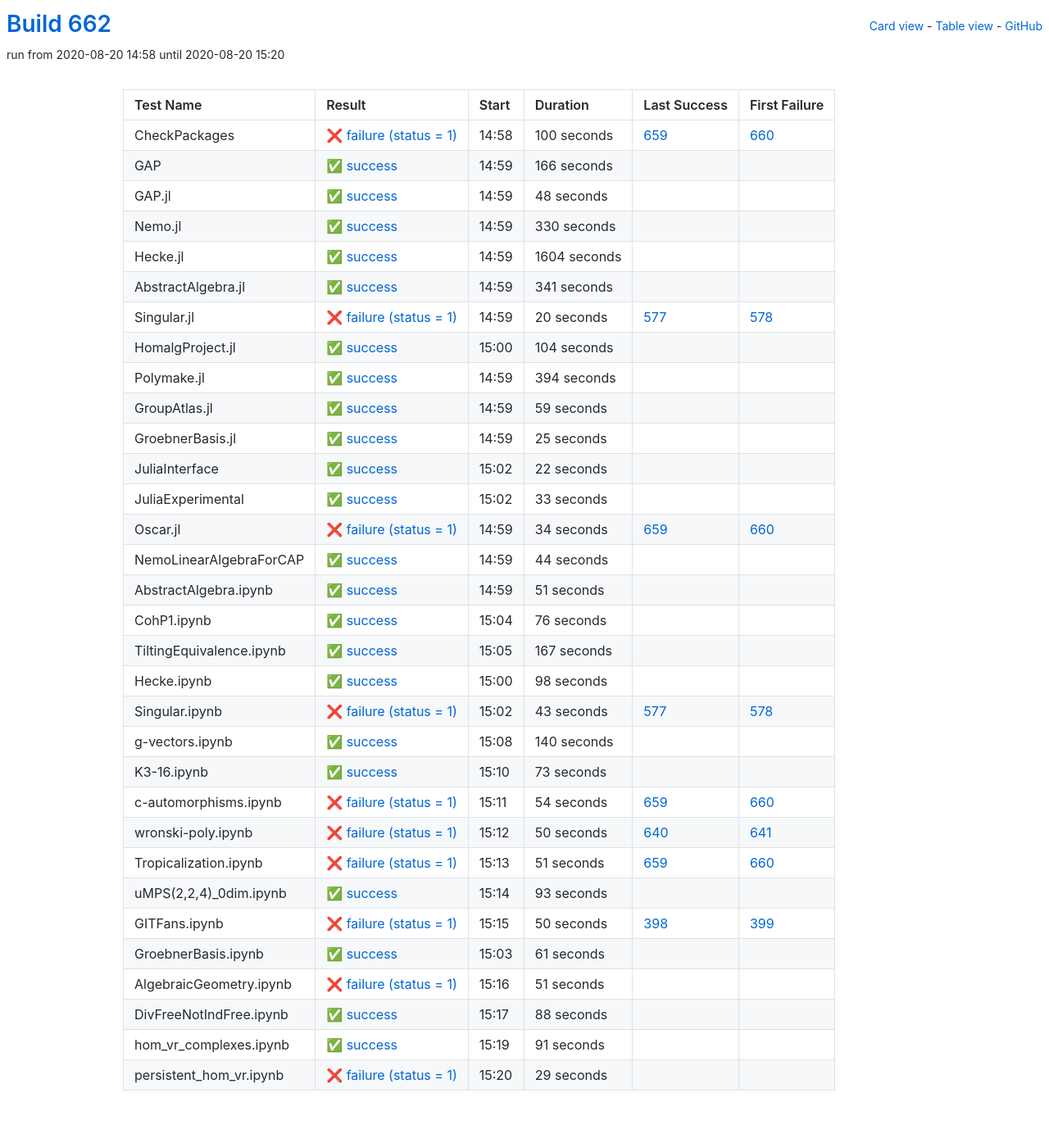
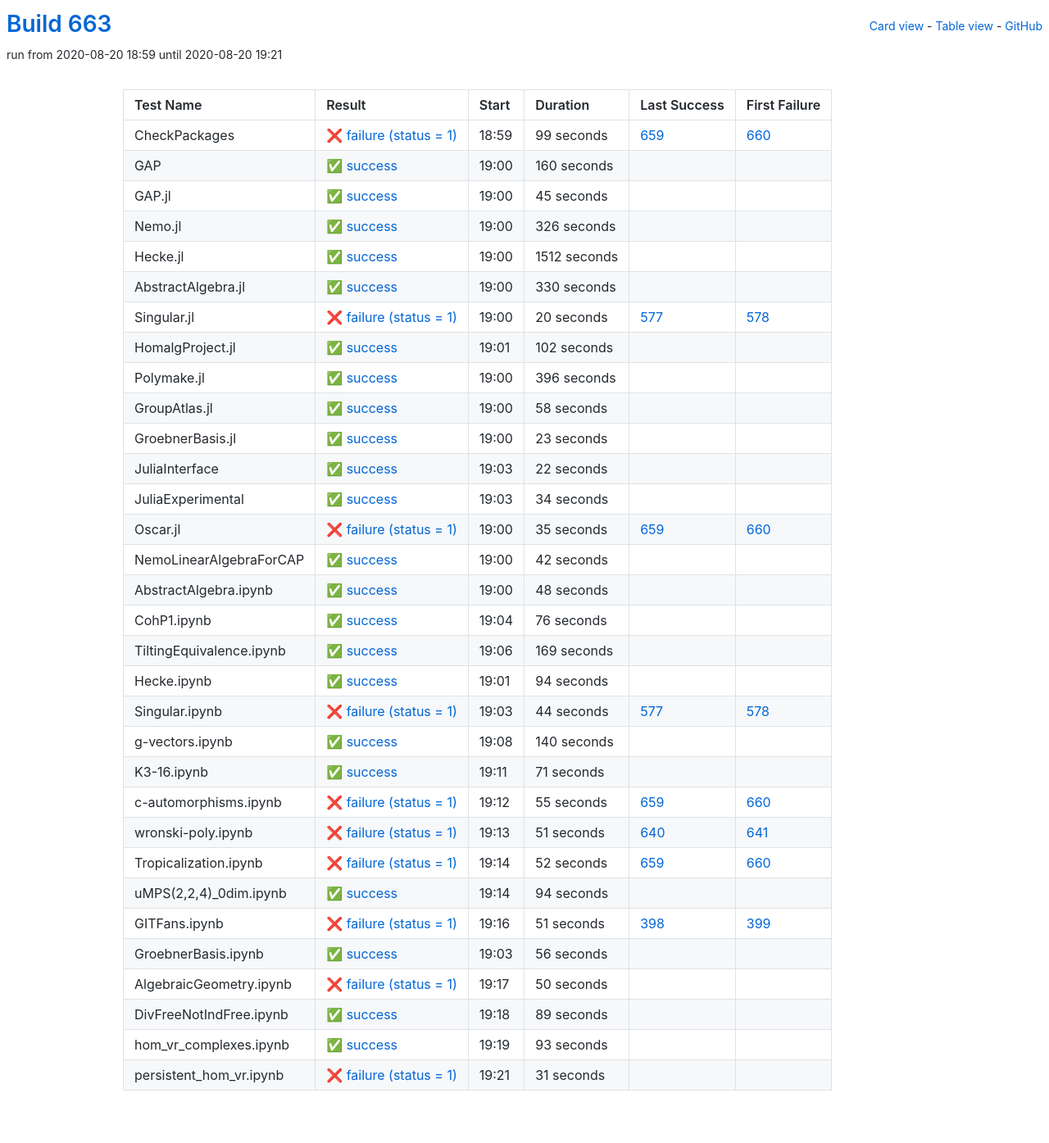
Before and after one commit to oscar-system/oscar-ci-status-stable, a Jekyll site: the page built from table.html, in a window 1280 px wide. Shown: the whole page at 82% size. Built offline with Jekyll 4.4.1, drawn with Linux system fonts in a browser that asks for light colours.

Commit message:
Build #663

```diff
--- a/_data/ci.yml
+++ b/_data/ci.yml
@@ -1,6 +1,6 @@
 ---
-build: 662
-build_url: https://oscarci.mathematik.uni-kl.de/job/oscar-stable/662/
+build: 663
+build_url: https://oscarci.mathematik.uni-kl.de/job/oscar-stable/663/
 job: oscar-stable
 organization: oscar-system
 repo: oscar-ci-status-stable
@@ -8,44 +8,68 @@ repourl: https://github.com/oscar-system/oscar-ci-status-stable
 tests:
 - name: CheckPackages
   id: checkpackages
-  log: https://oscarci.mathematik.uni-kl.de/job/oscar-stable/662/artifact/logs/build-662/CheckPackages.log
-  start: 2020-08-20 14:58
+  log: https://oscarci.mathematik.uni-kl.de/job/oscar-stable/663/artifact/logs/build-663/CheckPackages.log
+  start: 2020-08-20 18:59
   success: false
   exitcode: 1
   status: failure
-  duration: 100
+  duration: 99
   last_success: 659
   last_success_url: https://oscarci.mathematik.uni-kl.de/job/oscar-stable/659/
   first_failure: 660
   first_failure_url: https://oscarci.mathematik.uni-kl.de/job/oscar-stable/660/
 - name: GAP
   id: gap
-  log: https://oscarci.mathematik.uni-kl.de/job/oscar-stable/662/artifact/logs/build-662/GAP.log
-  start: 2020-08-20 14:59
+  log: https://oscarci.mathematik.uni-kl.de/job/oscar-stable/663/artifact/logs/build-663/GAP.log
+  start: 2020-08-20 19:00
   success: true
   exitcode: 0
   status: success
-  duration: 166
+  duration: 160
   last_success: false
   last_success_url:
   first_failure: false
   first_failure_url:
 - name: GAP.jl
   id: gap-jl
-  log: https://oscarci.mathematik.uni-kl.de/job/oscar-stable/662/artifact/logs/build-662/GAP.jl.log
-  start: 2020-08-20 14:59
+  log: https://oscarci.mathematik.uni-kl.de/job/oscar-stable/663/artifact/logs/build-663/GAP.jl.log
+  start: 2020-08-20 19:00
   success: true
   exitcode: 0
   status: success
-  duration: 48
+  duration: 45
   last_success: false
   last_success_url:
   first_failure: false
   first_failure_url:
 - name: Nemo.jl
   id: nemo-jl
-  log: https://oscarci.mathematik.uni-kl.de/job/oscar-stable/662/artifact/logs/build-662/Nemo.jl.log
-  start: 2020-08-20 14:59
+  log: https://oscarci.mathematik.uni-kl.de/job/oscar-stable/663/artifact/logs/build-663/Nemo.jl.log
+  start: 2020-08-20 19:00
+  success: true
+  exitcode: 0
+  status: success
+  duration: 326
+  last_success: false
+  last_success_url:
+  first_failure: false
+  first_failure_url:
+- name: Hecke.jl
+  id: hecke-jl
+  log: https://oscarci.mathematik.uni-kl.de/job/oscar-stable/663/artifact/logs/build-663/Hecke.jl.log
+  start: 2020-08-20 19:00
+  success: true
+  exitcode: 0
+  status: success
+  duration: 1512
+  last_success: false
+  last_success_url:
+  first_failure: false
+  first_failure_url:
+- name: AbstractAlgebra.jl
+  id: abstractalgebra-jl
+  log: https://oscarci.mathematik.uni-kl.de/job/oscar-stable/663/artifact/logs/build-663/AbstractAlgebra.jl.log
+  start: 2020-08-20 19:00
   success: true
   exitcode: 0
   status: success
@@ -54,34 +78,10 @@ tests:
   last_success_url:
   first_failure: false
   first_failure_url:
-- name: Hecke.jl
-  id: hecke-jl
-  log: https://oscarci.mathematik.uni-kl.de/job/oscar-stable/662/artifact/logs/build-662/Hecke.jl.log
-  start: 2020-08-20 14:59
-  success: true
-  exitcode: 0
-  status: success
-  duration: 1604
-  last_success: false
-  last_success_url:
-  first_failure: false
-  first_failure_url:
-- name: AbstractAlgebra.jl
-  id: abstractalgebra-jl
-  log: https://oscarci.mathematik.uni-kl.de/job/oscar-stable/662/artifact/logs/build-662/AbstractAlgebra.jl.log
-  start: 2020-08-20 14:59
-  success: true
-  exitcode: 0
-  status: success
-  duration: 341
-  last_success: false
-  last_success_url:
-  first_failure: false
-  first_failure_url:
 - name: Singular.jl
   id: singular-jl
-  log: https://oscarci.mathematik.uni-kl.de/job/oscar-stable/662/artifact/logs/build-662/Singular.jl.log
-  start: 2020-08-20 14:59
+  log: https://oscarci.mathematik.uni-kl.de/job/oscar-stable/663/artifact/logs/build-663/Singular.jl.log
+  start: 2020-08-20 19:00
   success: false
   exitcode: 1
   status: failure
@@ -92,56 +92,56 @@ tests:
   first_failure_url: https://oscarci.mathematik.uni-kl.de/job/oscar-stable/578/
 - name: HomalgProject.jl
   id: homalgproject-jl
-  log: https://oscarci.mathematik.uni-kl.de/job/oscar-stable/662/artifact/logs/build-662/HomalgProject.jl.log
-  start: 2020-08-20 15:00
+  log: https://oscarci.mathematik.uni-kl.de/job/oscar-stable/663/artifact/logs/build-663/HomalgProject.jl.log
+  start: 2020-08-20 19:01
   success: true
   exitcode: 0
   status: success
-  duration: 104
+  duration: 102
   last_success: false
   last_success_url:
   first_failure: false
   first_failure_url:
 - name: Polymake.jl
   id: polymake-jl
-  log: https://oscarci.mathematik.uni-kl.de/job/oscar-stable/662/artifact/logs/build-662/Polymake.jl.log
-  start: 2020-08-20 14:59
+  log: https://oscarci.mathematik.uni-kl.de/job/oscar-stable/663/artifact/logs/build-663/Polymake.jl.log
+  start: 2020-08-20 19:00
   success: true
   exitcode: 0
   status: success
-  duration: 394
+  duration: 396
   last_success: false
   last_success_url:
   first_failure: false
   first_failure_url:
 - name: GroupAtlas.jl
   id: groupatlas-jl
-  log: https://oscarci.mathematik.uni-kl.de/job/oscar-stable/662/artifact/logs/build-662/GroupAtlas.jl.log
-  start: 2020-08-20 14:59
+  log: https://oscarci.mathematik.uni-kl.de/job/oscar-stable/663/artifact/logs/build-663/GroupAtlas.jl.log
+  start: 2020-08-20 19:00
   success: true
   exitcode: 0
   status: success
-  duration: 59
+  duration: 58
   last_success: false
   last_success_url:
   first_failure: false
   first_failure_url:
 - name: GroebnerBasis.jl
   id: groebnerbasis-jl
-  log: https://oscarci.mathematik.uni-kl.de/job/oscar-stable/662/artifact/logs/build-662/GroebnerBasis.jl.log
-  start: 2020-08-20 14:59
+  log: https://oscarci.mathematik.uni-kl.de/job/oscar-stable/663/artifact/logs/build-663/GroebnerBasis.jl.log
+  start: 2020-08-20 19:00
   success: true
   exitcode: 0
   status: success
-  duration: 25
+  duration: 23
   last_success: false
   last_success_url:
   first_failure: false
   first_failure_url:
 - name: JuliaInterface
   id: juliainterface
-  log: https://oscarci.mathematik.uni-kl.de/job/oscar-stable/662/artifact/logs/build-662/JuliaInterface.log
-  start: 2020-08-20 15:02
+  log: https://oscarci.mathematik.uni-kl.de/job/oscar-stable/663/artifact/logs/build-663/JuliaInterface.log
+  start: 2020-08-20 19:03
   success: true
   exitcode: 0
   status: success
@@ -152,56 +152,56 @@ tests:
   first_failure_url:
 - name: JuliaExperimental
   id: juliaexperimental
-  log: https://oscarci.mathematik.uni-kl.de/job/oscar-stable/662/artifact/logs/build-662/JuliaExperimental.log
-  start: 2020-08-20 15:02
+  log: https://oscarci.mathematik.uni-kl.de/job/oscar-stable/663/artifact/logs/build-663/JuliaExperimental.log
+  start: 2020-08-20 19:03
   success: true
   exitcode: 0
   status: success
-  duration: 33
+  duration: 34
   last_success: false
   last_success_url:
   first_failure: false
   first_failure_url:
 - name: Oscar.jl
   id: oscar-jl
-  log: https://oscarci.mathematik.uni-kl.de/job/oscar-stable/662/artifact/logs/build-662/Oscar.jl.log
-  start: 2020-08-20 14:59
+  log: https://oscarci.mathematik.uni-kl.de/job/oscar-stable/663/artifact/logs/build-663/Oscar.jl.log
+  start: 2020-08-20 19:00
   success: false
   exitcode: 1
   status: failure
-  duration: 34
+  duration: 35
   last_success: 659
   last_success_url: https://oscarci.mathematik.uni-kl.de/job/oscar-stable/659/
   first_failure: 660
   first_failure_url: https://oscarci.mathematik.uni-kl.de/job/oscar-stable/660/
 - name: NemoLinearAlgebraForCAP
   id: nemolinearalgebraforcap
-  log: https://oscarci.mathematik.uni-kl.de/job/oscar-stable/662/artifact/logs/build-662/NemoLinearAlgebraForCAP.log
-  start: 2020-08-20 14:59
+  log: https://oscarci.mathematik.uni-kl.de/job/oscar-stable/663/artifact/logs/build-663/NemoLinearAlgebraForCAP.log
+  start: 2020-08-20 19:00
   success: true
   exitcode: 0
   status: success
-  duration: 44
+  duration: 42
   last_success: false
   last_success_url:
   first_failure: false
   first_failure_url:
 - name: AbstractAlgebra.ipynb
   id: abstractalgebra-ipynb
-  log: https://oscarci.mathematik.uni-kl.de/job/oscar-stable/662/artifact/logs/build-662/AbstractAlgebra.ipynb.log
-  start: 2020-08-20 14:59
+  log: https://oscarci.mathematik.uni-kl.de/job/oscar-stable/663/artifact/logs/build-663/AbstractAlgebra.ipynb.log
+  start: 2020-08-20 19:00
   success: true
   exitcode: 0
   status: success
-  duration: 51
+  duration: 48
   last_success: false
   last_success_url:
   first_failure: false
   first_failure_url:
 - name: CohP1.ipynb
   id: cohp1-ipynb
-  log: https://oscarci.mathematik.uni-kl.de/job/oscar-stable/662/artifact/logs/build-662/CohP1.ipynb.log
-  start: 2020-08-20 15:04
+  log: https://oscarci.mathematik.uni-kl.de/job/oscar-stable/663/artifact/logs/build-663/CohP1.ipynb.log
+  start: 2020-08-20 19:04
   success: true
   exitcode: 0
   status: success
@@ -212,44 +212,44 @@ tests:
   first_failure_url:
 - name: TiltingEquivalence.ipynb
   id: tiltingequivalence-ipynb
-  log: https://oscarci.mathematik.uni-kl.de/job/oscar-stable/662/artifact/logs/build-662/TiltingEquivalence.ipynb.log
-  start: 2020-08-20 15:05
+  log: https://oscarci.mathematik.uni-kl.de/job/oscar-stable/663/artifact/logs/build-663/TiltingEquivalence.ipynb.log
+  start: 2020-08-20 19:06
   success: true
   exitcode: 0
   status: success
-  duration: 167
+  duration: 169
   last_success: false
   last_success_url:
   first_failure: false
   first_failure_url:
 - name: Hecke.ipynb
   id: hecke-ipynb
-  log: https://oscarci.mathematik.uni-kl.de/job/oscar-stable/662/artifact/logs/build-662/Hecke.ipynb.log
-  start: 2020-08-20 15:00
+  log: https://oscarci.mathematik.uni-kl.de/job/oscar-stable/663/artifact/logs/build-663/Hecke.ipynb.log
+  start: 2020-08-20 19:01
   success: true
   exitcode: 0
   status: success
-  duration: 98
+  duration: 94
   last_success: false
   last_success_url:
   first_failure: false
   first_failure_url:
 - name: Singular.ipynb
   id: singular-ipynb
-  log: https://oscarci.mathematik.uni-kl.de/job/oscar-stable/662/artifact/logs/build-662/Singular.ipynb.log
-  start: 2020-08-20 15:02
+  log: https://oscarci.mathematik.uni-kl.de/job/oscar-stable/663/artifact/logs/build-663/Singular.ipynb.log
+  start: 2020-08-20 19:03
   success: false
   exitcode: 1
   status: failure
-  duration: 43
+  duration: 44
   last_success: 577
   last_success_url: https://oscarci.mathematik.uni-kl.de/job/oscar-stable/577/
   first_failure: 578
   first_failure_url: https://oscarci.mathematik.uni-kl.de/job/oscar-stable/578/
 - name: g-vectors.ipynb
   id: g-vectors-ipynb
-  log: https://oscarci.mathematik.uni-kl.de/job/oscar-stable/662/artifact/logs/build-662/g-vectors.ipynb.log
-  start: 2020-08-20 15:08
+  log: https://oscarci.mathematik.uni-kl.de/job/oscar-stable/663/artifact/logs/build-663/g-vectors.ipynb.log
+  start: 2020-08-20 19:08
   success: true
   exitcode: 0
   status: success
@@ -260,56 +260,116 @@ tests:
   first_failure_url:
 - name: K3-16.ipynb
   id: k3-16-ipynb
-  log: https://oscarci.mathematik.uni-kl.de/job/oscar-stable/662/artifact/logs/build-662/K3-16.ipynb.log
-  start: 2020-08-20 15:10
+  log: https://oscarci.mathematik.uni-kl.de/job/oscar-stable/663/artifact/logs/build-663/K3-16.ipynb.log
+  start: 2020-08-20 19:11
   success: true
   exitcode: 0
   status: success
-  duration: 73
+  duration: 71
   last_success: false
   last_success_url:
   first_failure: false
   first_failure_url:
 - name: c-automorphisms.ipynb
   id: c-automorphisms-ipynb
-  log: https://oscarci.mathematik.uni-kl.de/job/oscar-stable/662/artifact/logs/build-662/c-automorphisms.ipynb.log
-  start: 2020-08-20 15:11
+  log: https://oscarci.mathematik.uni-kl.de/job/oscar-stable/663/artifact/logs/build-663/c-automorphisms.ipynb.log
+  start: 2020-08-20 19:12
   success: false
   exitcode: 1
   status: failure
-  duration: 54
+  duration: 55
   last_success: 659
   last_success_url: https://oscarci.mathematik.uni-kl.de/job/oscar-stable/659/
   first_failure: 660
   first_failure_url: https://oscarci.mathematik.uni-kl.de/job/oscar-stable/660/
 - name: wronski-poly.ipynb
   id: wronski-poly-ipynb
-  log: https://oscarci.mathematik.uni-kl.de/job/oscar-stable/662/artifact/logs/build-662/wronski-poly.ipynb.log
-  start: 2020-08-20 15:12
+  log: https://oscarci.mathematik.uni-kl.de/job/oscar-stable/663/artifact/logs/build-663/wronski-poly.ipynb.log
+  start: 2020-08-20 19:13
   success: false
   exitcode: 1
   status: failure
-  duration: 50
+  duration: 51
   last_success: 640
   last_success_url: https://oscarci.mathematik.uni-kl.de/job/oscar-stable/640/
   first_failure: 641
   first_failure_url: https://oscarci.mathematik.uni-kl.de/job/oscar-stable/641/
 - name: Tropicalization.ipynb
   id: tropicalization-ipynb
-  log: https://oscarci.mathematik.uni-kl.de/job/oscar-stable/662/artifact/logs/build-662/Tropicalization.ipynb.log
-  start: 2020-08-20 15:13
+  log: https://oscarci.mathematik.uni-kl.de/job/oscar-stable/663/artifact/logs/build-663/Tropicalization.ipynb.log
+  start: 2020-08-20 19:14
   success: false
   exitcode: 1
   status: failure
-  duration: 51
+  duration: 52
   last_success: 659
   last_success_url: https://oscarci.mathematik.uni-kl.de/job/oscar-stable/659/
   first_failure: 660
   first_failure_url: https://oscarci.mathematik.uni-kl.de/job/oscar-stable/660/
 - name: uMPS(2,2,4)_0dim.ipynb
   id: umps-2-2-4-0dim-ipynb
-  log: https://oscarci.mathematik.uni-kl.de/job/oscar-stable/662/artifact/logs/build-662/uMPS-2-2-4-_0dim.ipynb.log
-  start: 2020-08-20 15:14
+  log: https://oscarci.mathematik.uni-kl.de/job/oscar-stable/663/artifact/logs/build-663/uMPS-2-2-4-_0dim.ipynb.log
+  start: 2020-08-20 19:14
+  success: true
+  exitcode: 0
+  status: success
+  duration: 94
+  last_success: false
+  last_success_url:
+  first_failure: false
+  first_failure_url:
+- name: GITFans.ipynb
+  id: gitfans-ipynb
+  log: https://oscarci.mathematik.uni-kl.de/job/oscar-stable/663/artifact/logs/build-663/GITFans.ipynb.log
+  start: 2020-08-20 19:16
+  success: false
+  exitcode: 1
+  status: failure
+  duration: 51
+  last_success: 398
+  last_success_url: https://oscarci.mathematik.uni-kl.de/job/oscar-stable/398/
+  first_failure: 399
+  first_failure_url: https://oscarci.mathematik.uni-kl.de/job/oscar-stable/399/
+- name: GroebnerBasis.ipynb
+  id: groebnerbasis-ipynb
+  log: https://oscarci.mathematik.uni-kl.de/job/oscar-stable/663/artifact/logs/build-663/GroebnerBasis.ipynb.log
+  start: 2020-08-20 19:03
+  success: true
+  exitcode: 0
+  status: success
+  duration: 56
+  last_success: false
+  last_success_url:
+  first_failure: false
+  first_failure_url:
+- name: AlgebraicGeometry.ipynb
+  id: algebraicgeometry-ipynb
+  log: https://oscarci.mathematik.uni-kl.de/job/oscar-stable/663/artifact/logs/build-663/AlgebraicGeometry.ipynb.log
+  start: 2020-08-20 19:17
+  success: false
+  exitcode: 1
+  status: failure
+  duration: 50
+  last_success: false
+  last_success_url:
+  first_failure: false
+  first_failure_url:
+- name: DivFreeNotIndFree.ipynb
+  id: divfreenotindfree-ipynb
+  log: https://oscarci.mathematik.uni-kl.de/job/oscar-stable/663/artifact/logs/build-663/DivFreeNotIndFree.ipynb.log
+  start: 2020-08-20 19:18
+  success: true
+  exitcode: 0
+  status: success
+  duration: 89
+  last_success: false
+  last_success_url:
+  first_failure: false
+  first_failure_url:
+- name: hom_vr_complexes.ipynb
+  id: hom-vr-complexes-ipynb
+  log: https://oscarci.mathematik.uni-kl.de/job/oscar-stable/663/artifact/logs/build-663/hom_vr_complexes.ipynb.log
+  start: 2020-08-20 19:19
   success: true
   exitcode: 0
   status: success
@@ -318,75 +378,15 @@ tests:
   last_success_url:
   first_failure: false
   first_failure_url:
-- name: GITFans.ipynb
-  id: gitfans-ipynb
-  log: https://oscarci.mathematik.uni-kl.de/job/oscar-stable/662/artifact/logs/build-662/GITFans.ipynb.log
-  start: 2020-08-20 15:15
+- name: persistent_hom_vr.ipynb
+  id: persistent-hom-vr-ipynb
+  log: https://oscarci.mathematik.uni-kl.de/job/oscar-stable/663/artifact/logs/build-663/persistent_hom_vr.ipynb.log
+  start: 2020-08-20 19:21
   success: false
   exitcode: 1
   status: failure
-  duration: 50
-  last_success: 398
-  last_success_url: https://oscarci.mathematik.uni-kl.de/job/oscar-stable/398/
-  first_failure: 399
-  first_failure_url: https://oscarci.mathematik.uni-kl.de/job/oscar-stable/399/
-- name: GroebnerBasis.ipynb
-  id: groebnerbasis-ipynb
-  log: https://oscarci.mathematik.uni-kl.de/job/oscar-stable/662/artifact/logs/build-662/GroebnerBasis.ipynb.log
-  start: 2020-08-20 15:03
-  success: true
-  exitcode: 0
-  status: success
-  duration: 61
+  duration: 31
   last_success: false
   last_success_url:
   first_failure: false
   first_failure_url:
-- name: AlgebraicGeometry.ipynb
-  id: algebraicgeometry-ipynb
-  log: https://oscarci.mathematik.uni-kl.de/job/oscar-stable/662/artifact/logs/build-662/AlgebraicGeometry.ipynb.log
-  start: 2020-08-20 15:16
-  success: false
-  exitcode: 1
-  status: failure
-  duration: 51
-  last_success: false
-  last_success_url:
-  first_failure: false
-  first_failure_url:
-- name: DivFreeNotIndFree.ipynb
-  id: divfreenotindfree-ipynb
-  log: https://oscarci.mathematik.uni-kl.de/job/oscar-stable/662/artifact/logs/build-662/DivFreeNotIndFree.ipynb.log
-  start: 2020-08-20 15:17
-  success: true
-  exitcode: 0
-  status: success
-  duration: 88
-  last_success: false
-  last_success_url:
-  first_failure: false
-  first_failure_url:
-- name: hom_vr_complexes.ipynb
-  id: hom-vr-complexes-ipynb
-  log: https://oscarci.mathematik.uni-kl.de/job/oscar-stable/662/artifact/logs/build-662/hom_vr_complexes.ipynb.log
-  start: 2020-08-20 15:19
-  success: true
-  exitcode: 0
-  status: success
-  duration: 91
-  last_success: false
-  last_success_url:
-  first_failure: false
-  first_failure_url:
-- name: persistent_hom_vr.ipynb
-  id: persistent-hom-vr-ipynb
-  log: https://oscarci.mathematik.uni-kl.de/job/oscar-stable/662/artifact/logs/build-662/persistent_hom_vr.ipynb.log
-  start: 2020-08-20 15:20
-  success: false
-  exitcode: 1
-  status: failure
-  duration: 29
-  last_success: false
-  last_success_url:
-  first_failure: false
-  first_failure_url:
```
Also changed, not shown: README.md.
